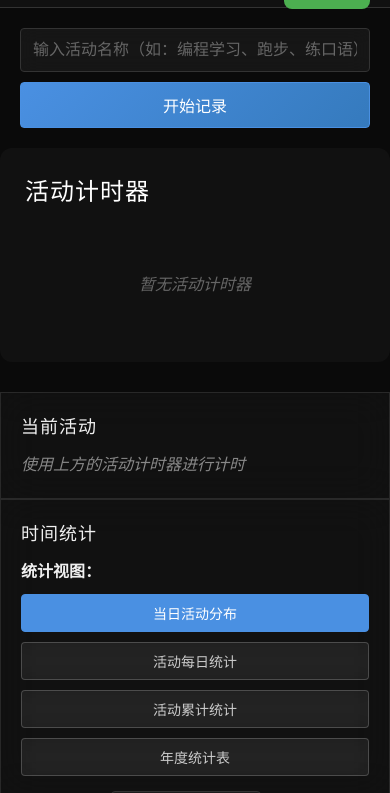
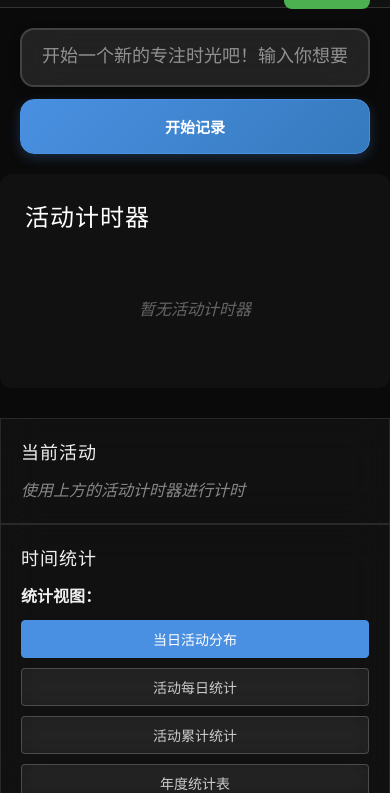
Before and after one commit to kexin94yyds/zhuyili, a plain HTML site: page index.html in a window 390 px wide. Shown: the part 51-844 px from the top of the page. Drawn offline with nearby package versions, Linux system fonts and the light colour scheme.

Commit message:
优化输入框设计：采用GPT风格的大气输入框样式，增加圆角、阴影和更好的交互效果

```diff
--- a/index.html
+++ b/index.html
@@ -65,7 +65,7 @@
         </header>
 
         <section class="activity-input">
-            <input type="text" id="activity-name" placeholder="输入活动名称（如：编程学习、跑步、练口语）">
+            <input type="text" id="activity-name" placeholder="开始一个新的专注时光吧！输入你想要记录的活动...">
             <button id="start-btn" class="btn primary-btn">开始记录</button>
         </section>
 
--- a/styles.css
+++ b/styles.css
@@ -88,11 +88,19 @@ h2 {
     background: linear-gradient(135deg, #4a90e2, #357abd);
     border-color: #4a90e2;
     color: white;
+    padding: 18px 32px;
+    border-radius: 16px;
+    font-size: 16px;
+    font-weight: 600;
+    min-height: 56px;
+    box-shadow: 0 4px 12px rgba(74, 144, 226, 0.25);
+    transition: all 0.3s cubic-bezier(0.4, 0, 0.2, 1);
 }
 
 .primary-btn:hover {
     background: linear-gradient(135deg, #357abd, #2968a3);
-    transform: translateY(-1px);
+    transform: translateY(-2px);
+    box-shadow: 0 6px 20px rgba(74, 144, 226, 0.35);
 }
 
 .secondary-btn {
@@ -119,35 +127,53 @@ h2 {
     color: white;
 }
 
-/* 输入区域样式 */
+/* 输入区域样式 - GPT风格 */
 .activity-input {
     display: flex;
-    margin: 20px 0;
-    gap: 10px;
-    padding: 0 20px;
+    margin: 30px 0;
+    gap: 15px;
+    padding: 0 30px;
     width: 100%;
     background-color: transparent;
+    align-items: stretch;
 }
 
 input[type="text"] {
     flex: 1;
-    padding: 12px;
-    border: 1px solid #333;
-    border-radius: 4px;
-    font-size: 16px;
-    background: rgba(255, 255, 255, 0.05);
-    color: #e0e0e0;
-    backdrop-filter: blur(10px);
+    padding: 18px 24px;
+    border: 2px solid rgba(255, 255, 255, 0.15);
+    border-radius: 16px;
+    font-size: 18px;
+    line-height: 1.4;
+    background: rgba(40, 40, 40, 0.8);
+    color: #ffffff;
+    backdrop-filter: blur(20px);
+    transition: all 0.3s cubic-bezier(0.4, 0, 0.2, 1);
+    box-shadow: 0 4px 12px rgba(0, 0, 0, 0.15);
+    min-height: 56px;
+    resize: none;
 }
 
 input[type="text"]:focus {
     outline: none;
     border-color: #4a90e2;
-    box-shadow: 0 0 0 2px rgba(74, 144, 226, 0.2);
+    background: rgba(50, 50, 50, 0.9);
+    box-shadow:
+        0 0 0 3px rgba(74, 144, 226, 0.15),
+        0 8px 25px rgba(0, 0, 0, 0.2);
+    transform: translateY(-1px);
+}
+
+input[type="text"]:hover:not(:focus) {
+    border-color: rgba(255, 255, 255, 0.25);
+    background: rgba(45, 45, 45, 0.85);
+    box-shadow: 0 6px 16px rgba(0, 0, 0, 0.18);
 }
 
 input[type="text"]::placeholder {
-    color: #666;
+    color: rgba(255, 255, 255, 0.5);
+    font-size: 18px;
+    font-weight: 400;
 }
 
 /* 当前活动区域样式 */
@@ -513,6 +539,26 @@ input[type="date"]:focus {
 @media (max-width: 600px) {
     .activity-input, .date-selector {
         flex-direction: column;
+        padding: 0 20px;
+        gap: 12px;
+    }
+
+    .activity-input {
+        margin: 20px 0;
+    }
+
+    input[type="text"] {
+        padding: 16px 20px;
+        font-size: 16px;
+        min-height: 52px;
+        border-radius: 14px;
+    }
+
+    .primary-btn {
+        padding: 16px 28px;
+        min-height: 52px;
+        border-radius: 14px;
+        font-size: 15px;
     }
 
     .activity-time {
```
